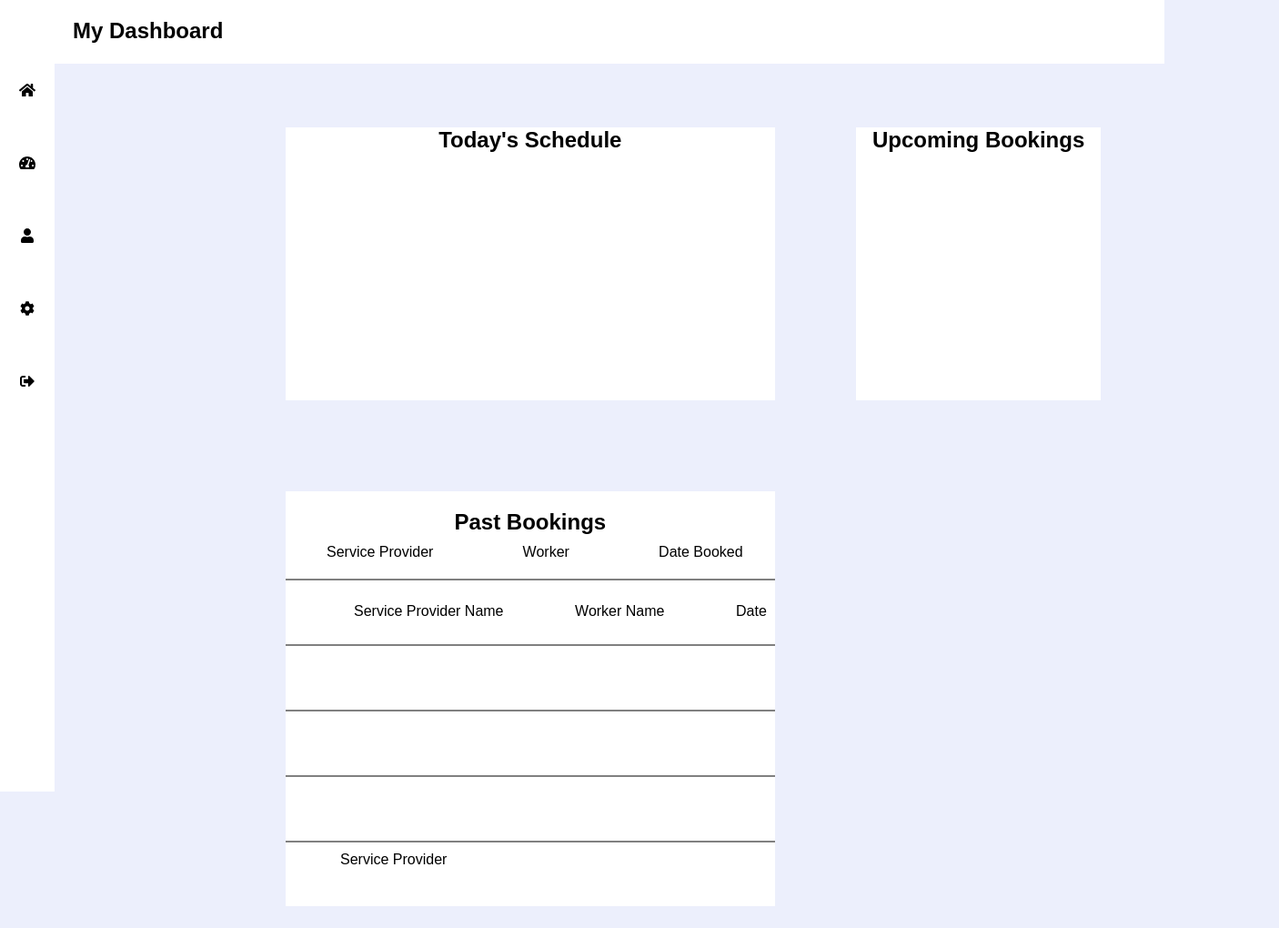
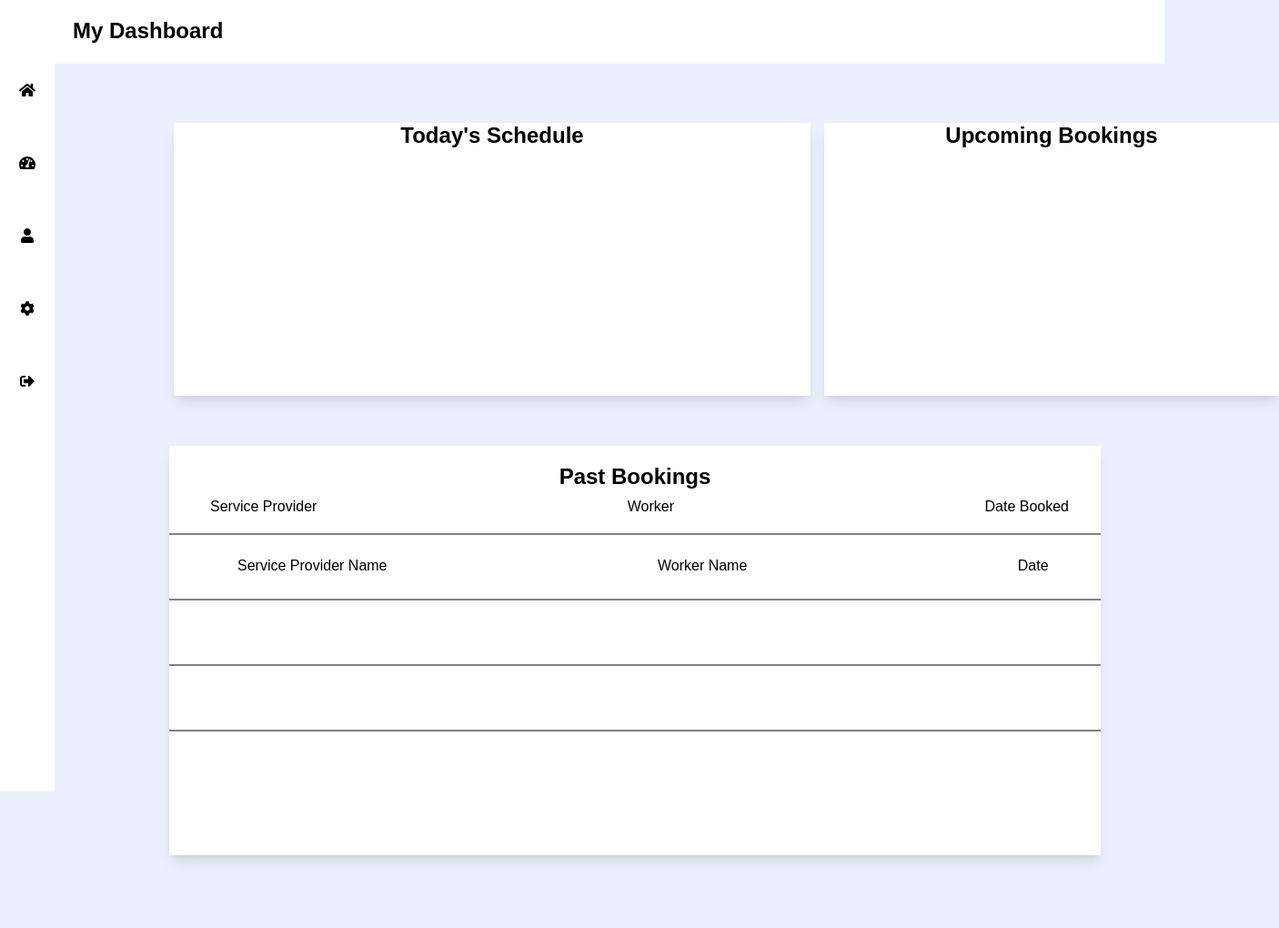
Before and after one commit to RMIT-SEPT/majorproject-5-wed-16-30-7, a React (Create React App) app in the folder FrontEnd/agme-app/: page /dashboard in a window 1280 px wide. Shown: the whole page at 91% size, 1406 px wide, since content can reach past the window. Built offline with nearby package versions, Linux system fonts and the light colour scheme.

Commit message:
Dashboard styling added

```diff
--- a/FrontEnd/agme-app/src/Components/Dashboard.js
+++ b/FrontEnd/agme-app/src/Components/Dashboard.js
@@ -49,15 +49,6 @@ class Dashboard extends React.Component {
                                 <div className="past-booking-content"></div>
                             </div>
                             <div className="divider"></div>
-                            <div className="past-booking-details">
-                                <div className="past-booking-content"></div>
-                            </div>
-                            <div className="divider"></div>
-                            <div className="past-booking-details">
-                                <div className="past-booking-content">
-                                    <span>Service Provider</span>
-                                </div>
-                            </div>
 
                         </div>
                     </section>
--- a/FrontEnd/agme-app/src/Components/Dashboard.scss
+++ b/FrontEnd/agme-app/src/Components/Dashboard.scss
@@ -2,7 +2,7 @@
     background: #fff;
     height: 70px;
     width: 100%;
-
+    position: fixed;
     h1{
         text-align: left;
         width: fit-content;
@@ -12,36 +12,51 @@
 }
 
 .content-area{
+    margin-top: 60px;
     padding: 70px;
     float: right;
-    width: 70%;
+    width: 80%;
+    transition: 0.5s;
 }
 
-
-
+.navigation:hover + .content-area{
+    width: 75%;
+    transition: 0.5s;
+}
 .top-container{
-    display: flex;
-    justify-content: space-between;
+    display: grid;
+    grid-template-columns: repeat(2, 1fr);
+    grid-gap: 15px;
+    padding: 5px;
+    width: 100%;
 }
 
 .todays-bookings{
     height: 300px;
-    width: 60%;
+    width: 700px;
     background: #fff;
+    box-shadow: 0 10px 15px -3px rgba(0, 0, 0, 0.1),
+    0 4px 6px -2px rgba(0, 0, 0, 0.05);
 
 }
 
 .upcoming-bookings{
     height: 300px;
-    width: 30%;
+    width: 500px;
     background: #fff;
+    box-shadow: 0 10px 15px -3px rgba(0, 0, 0, 0.1),
+    0 4px 6px -2px rgba(0, 0, 0, 0.05);
 }
 
 .past-bookings{
-    margin-top: 100px;
-    height: 400px;
-    width: 60%;
+    margin-top: 50px;
+    margin-bottom: 10px;
+    height: 450px;
+    max-width: 1270px;
     background: #fff;
+    box-shadow: 0 10px 15px -3px rgba(0, 0, 0, 0.1),
+    0 4px 6px -2px rgba(0, 0, 0, 0.05);
+
 }
 
 .table-top{
@@ -90,3 +105,10 @@
     padding: 15px;
 
 }
+
+@media only screen and (max-width:1000px){
+    .top-container{
+        display: grid;
+        grid-template-columns: repeat(1, 1fr);
+    }
+}
--- a/FrontEnd/agme-app/src/Components/Layouts/NavBar.scss
+++ b/FrontEnd/agme-app/src/Components/Layouts/NavBar.scss
@@ -6,6 +6,7 @@
     height: 100%;
     transition: 0.5s;
     overflow: hidden;
+    margin-top: 70px;
 
     ul{
         position: absolute;
@@ -35,7 +36,7 @@
 }
 
 .navigation:hover{
-    width: 20%;
+    width: 15%;
 
     .content-area{
         width: 70%;
```
